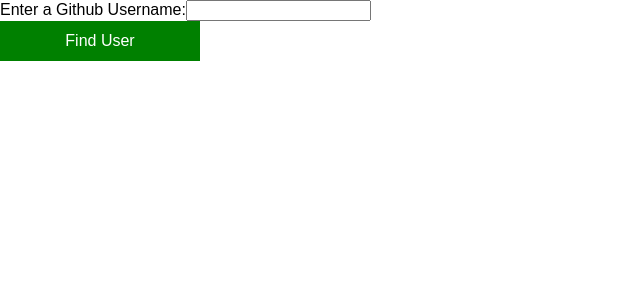
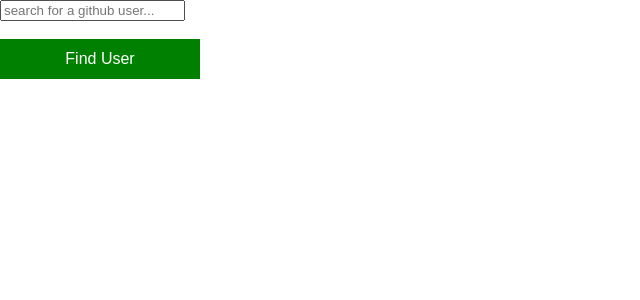
Before and after one commit to SamCatherman/github_voyager, a React (Create React App) app: page / in a window 1280 px wide. Shown: the top 300 px of the page, without its empty margins (0-640 px from the left). Built offline with nearby package versions, Linux system fonts and the light colour scheme; no server answers.

Commit message:
break down app into different components

```diff
--- a/src/App.css
+++ b/src/App.css
@@ -27,7 +27,7 @@
   to { transform: rotate(360deg); }
 }
 
-.button__container {
+.container {
   margin-top: 200px;
   text-align: center;
 }
--- a/src/App.js
+++ b/src/App.js
@@ -1,52 +1,7 @@
-import React, { Component } from 'react';
+import React from 'react';
+import SearchContainer from './components/SearchContainer';
 import './App.css';
-import axios from 'axios'
 
-class App extends Component {
-  constructor(){
-    super()
-    this.state = {
-      username: '',
-      img: '',
-      type: ''
-    }
-    this.handleClick = this.handleClick.bind(this)
-    this.handleSubmit = this.handleSubmit.bind(this)
-  }
-
-  handleClick(){
-   console.log('clicky');
-   axios.get(`https://api.github.com/users/samcatherman`)
-   .then(res => this.setState(
-     {
-       username: res.data.name,
-       img: res.data.avatar_url,
-       type: res.data.type
-     }
-   ))
-  }
-
-  handleSubmit(event){
-    console.log("A name was searched: " + this.state.username);
-    event.preventDefault()
-  }
-
-  render() {
-    return (
-      <div className="button_container">
-  <form onSubmit={this.handleSubmit}>
-    <label>
-      Enter a Github Username:
-    </label>
-    <input type="text" name="username"></input>
-  </form>
-        <button className='button' onClick={this.handleClick}>Find User</button>
-        <h3>{this.state.type}</h3>
-        <p>{this.state.username}</p>
-        <img src={this.state.img}/>
-      </div>
-    );
-  }
-}
+const App = () => <SearchContainer />;
 
 export default App;
--- /dev/null
+++ b/src/components/Result.js
@@ -0,0 +1,11 @@
+import React from "react";
+
+const Result = props => (
+  <div>
+    <h3>{props.type}</h3>
+    <p>{props.username}</p>
+    <img src={props.img} alt={props.username}/>
+  </div>
+)
+
+export default Result;
--- /dev/null
+++ b/src/components/SearchContainer.js
@@ -0,0 +1,60 @@
+import React, { Component } from "react";
+import SearchForm from "./SearchForm";
+import Result from "./Result";
+import API from "../utils/API";
+
+class SearchContainer extends Component {
+  state = {
+      result: {},
+      search: ""
+    }
+
+  componentDidMount() {
+    this.searchGithub('Github')
+    console.log("component mounted")
+    console.log("state inside cdm", this.state);
+  };
+
+  searchGithub = query => {
+    API.search(query)
+      .then(res => this.setState({
+        result: res.data
+      }))
+      .catch(err => console.log(err))
+      console.log("query made", query)
+  };
+
+  handleInputChange = event => {
+    const { name, value } = event.target;
+    this.setState({
+      [name]: value
+    })
+  };
+
+  handleFormSubmit = event => {
+    event.preventDefault();
+    console.log("search: ", this.state.search);
+    this.searchGithub(this.state.search);
+    console.log("result: ", this.state.result);
+  };
+
+  render() {
+    return (
+      <div>
+        <SearchForm
+          value={this.state.search}
+          handleFormSubmit={this.handleFormSubmit}
+          handleInputChange={this.handleInputChange}
+        />
+        <Result username={this.state.result.login}
+                img={this.state.result.avatar_url}
+                type={this.state.result.type}
+        />
+      </div>
+    )
+  }
+
+
+}
+
+export default SearchContainer;
--- /dev/null
+++ b/src/components/SearchForm.js
@@ -0,0 +1,16 @@
+import React from 'react';
+
+const SearchForm = props => (
+<div>
+  <input type='text'
+    name='search'
+    placeholder='search for a github user...'
+    value={props.value}
+    onChange={props.handleInputChange}/>
+    <br />
+    <br />
+  <button className='button' type='submit' onClick={props.handleFormSubmit}>Find User</button>
+</div>
+)
+
+export default SearchForm;
--- /dev/null
+++ b/src/utils/API.js
@@ -0,0 +1,9 @@
+import axios from 'axios'
+
+const URL = 'https://api.github.com/users/'
+
+export default {
+  search: function(query) {
+    return axios.get(URL + query)
+  }
+};
```
